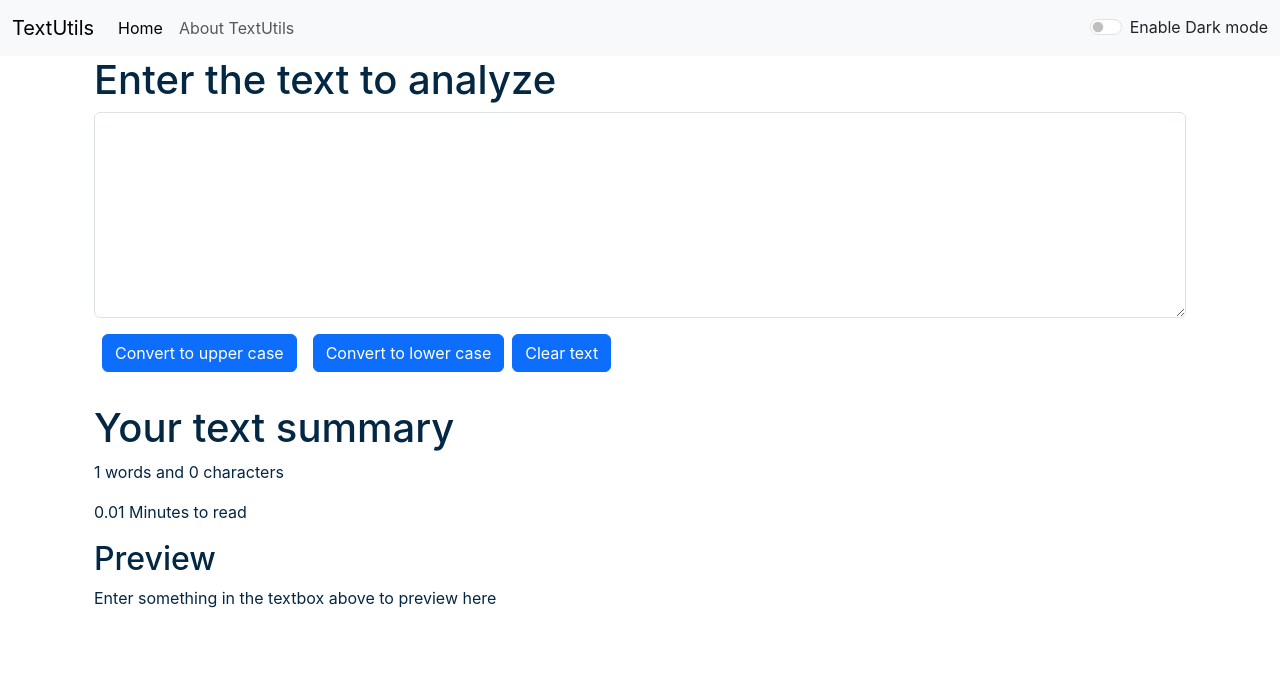
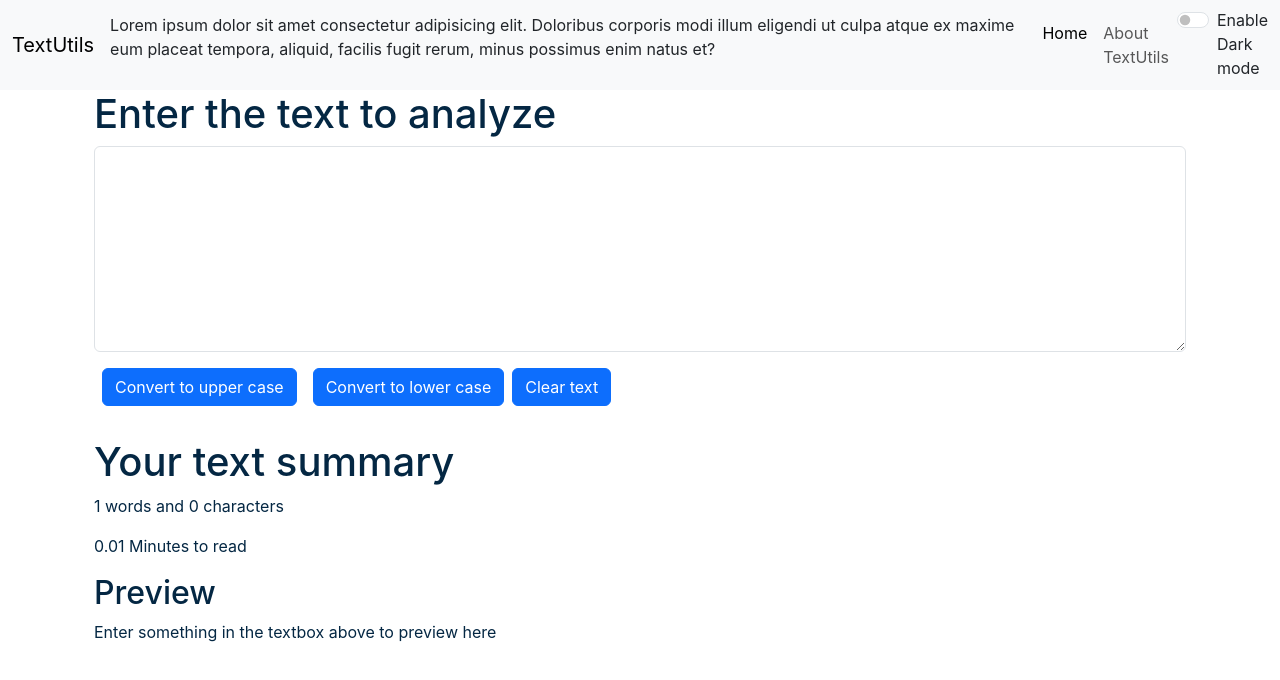
Before and after one commit to skndrali22/Text-operations, a React (Create React App) app: page / in a window 1280 px wide. Shown: the top 680 px of the page. Built offline with nearby package versions, Linux system fonts and the light colour scheme.

Commit message:
adding some text in navbar

```diff
--- a/src/components/Navbar.js
+++ b/src/components/Navbar.js
@@ -16,7 +16,7 @@ export default function Navbar(props) {
         </a> */}
 
 
-
+        <p>Lorem ipsum dolor sit amet consectetur adipisicing elit. Doloribus corporis modi illum eligendi ut culpa atque ex maxime eum placeat tempora, aliquid, facilis fugit rerum, minus possimus enim natus et?</p>
 
 
 
```
